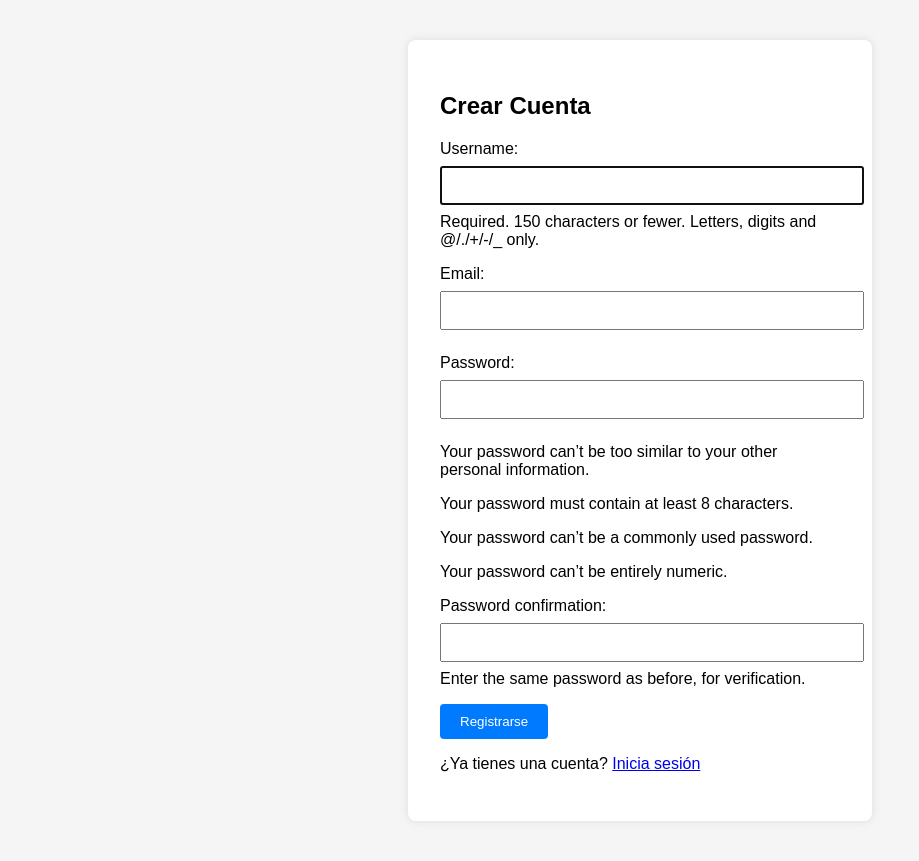
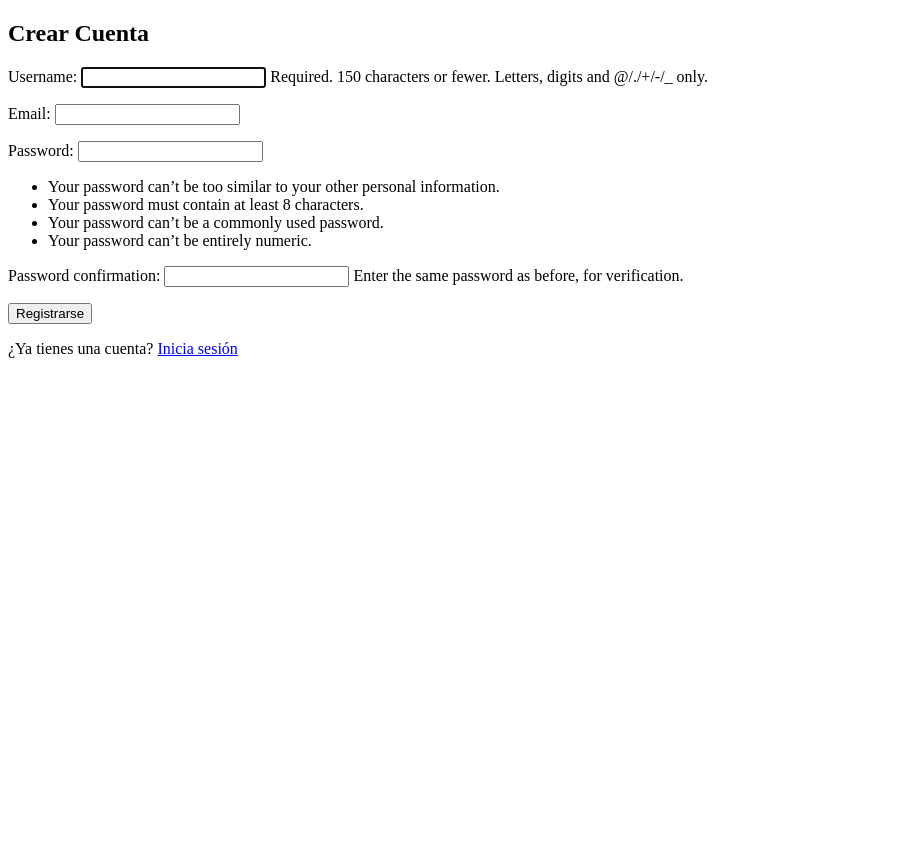
Before and after one commit to ElFranck21/Emeypedia, a Django app: page /register/ in a window 1280 px wide. Shown: the whole page, without its empty margins (0-919 px from the left). After the commit the page ends 358 px from the top, so only its background shows below. Run offline with Django 5.2, Linux system fonts and the light colour scheme; parts of the project's set-up code (start-up, migrations or seed data) failed here and were passed over.

Commit message:
autenticacion y registro de ususarios 2

```diff
--- a/templates/register.html
+++ b/templates/register.html
@@ -4,26 +4,14 @@
 <head>
     <meta charset="UTF-8">
     <title>Registro de Usuario</title>
-    <style>
-        body { font-family: Arial; background: #f5f5f5; padding: 2rem; }
-        .container {
-            background: white; padding: 2rem; max-width: 400px;
-            margin: auto; border-radius: 8px; box-shadow: 0 0 10px rgba(0,0,0,0.1);
-        }
-        input { width: 100%; padding: 10px; margin: 0.5rem 0; }
-        button { padding: 10px 20px; background: #007bff; color: white; border: none; border-radius: 4px; }
-        ul { padding: 0; list-style: none; }
-        ul li { margin-bottom: 1rem; }
-    </style>
 </head>
 <body>
-    <div class="container">
     <h2>Crear Cuenta</h2>
 
     {% if messages %}
         <ul>
             {% for message in messages %}
-              <li style="color: red;">{{ message }}</li>
+                <li>{{ message }}</li>
             {% endfor %}
         </ul>
     {% endif %}
@@ -33,7 +21,7 @@
         {{ form.as_p }}
         <button type="submit">Registrarse</button>
     </form>
+
     <p>¿Ya tienes una cuenta? <a href="{% url 'login' %}">Inicia sesión</a></p>
-    </div>
 </body>
 </html>
```
Lines whose indentation alone changed are shown as unchanged.
